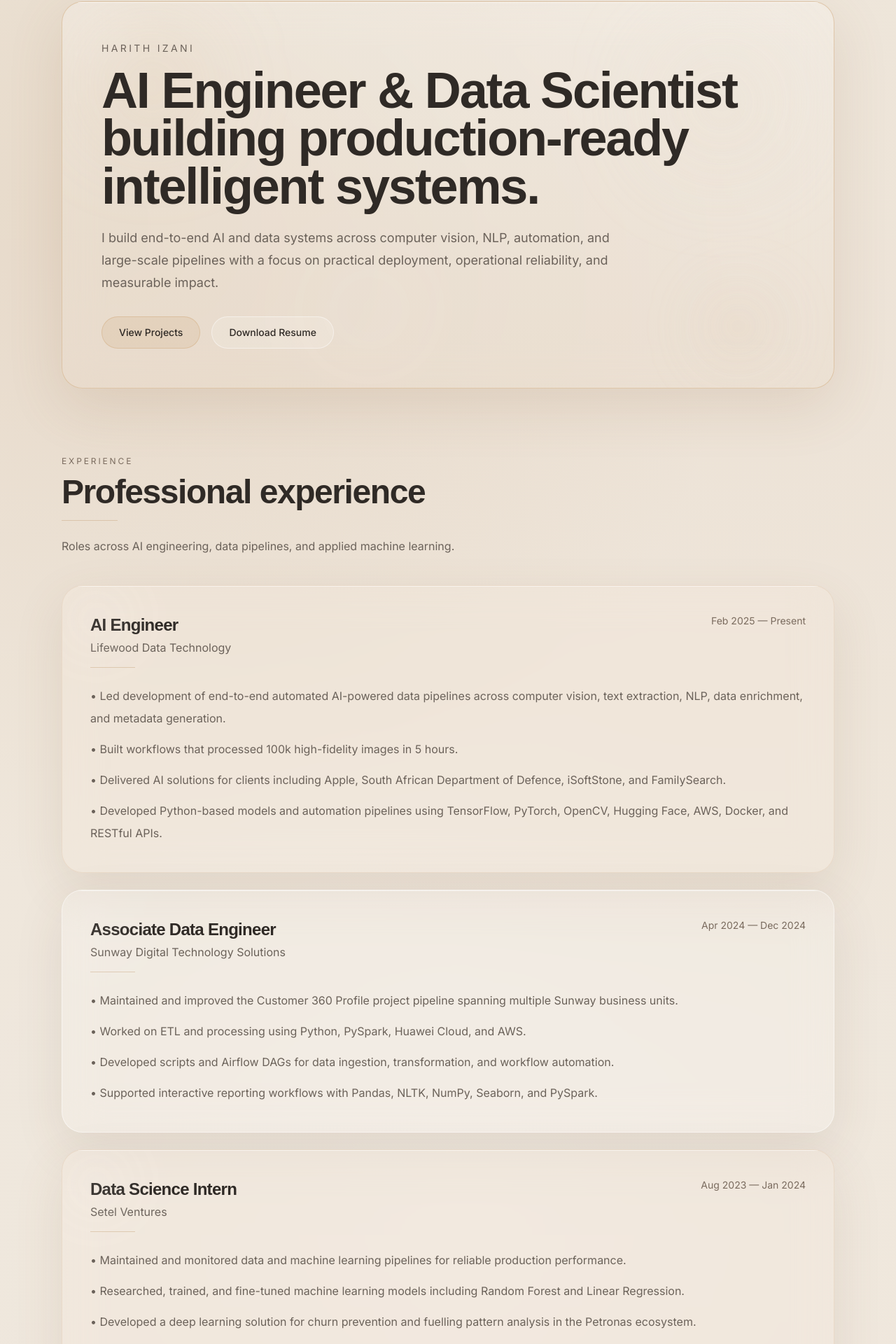
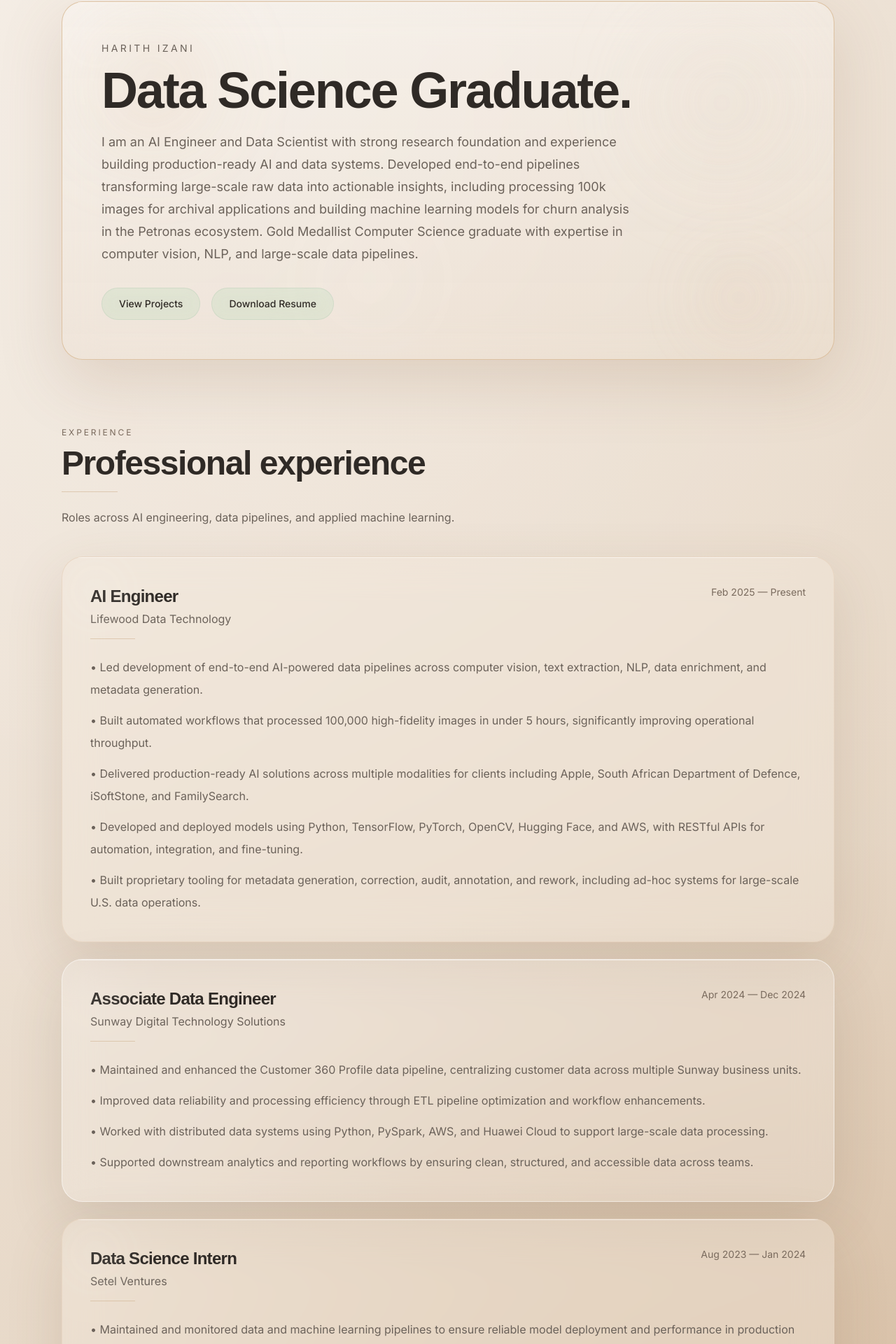
Before and after one commit to HarithIzani/Portfolio, a Next.js app: page / in a window 1280 px wide. Shown: the part 142-2062 px from the top of the page at 70% size. Built offline with nearby package versions, Linux system fonts and the light colour scheme.

Commit message:
resume update

```diff
--- a/app/globals.css
+++ b/app/globals.css
@@ -11,14 +11,29 @@ html {
 
 body {
   min-height: 100vh;
+
   background:
-    radial-gradient(circle at 10% 10%, rgba(198, 162, 122, 0.20), transparent 22%),
-    radial-gradient(circle at 84% 14%, rgba(231, 216, 199, 0.30), transparent 24%),
-    radial-gradient(circle at 68% 76%, rgba(220, 199, 176, 0.24), transparent 24%),
-    radial-gradient(circle at 28% 82%, rgba(214, 184, 147, 0.16), transparent 18%),
-    radial-gradient(circle at 52% 42%, rgba(255, 255, 255, 0.14), transparent 30%),
-    linear-gradient(180deg, rgba(255,255,255,0.14), rgba(255,255,255,0.03)),
-    #ede4d8;
+    /* warm right-side depth (like your reference lighting) */
+    radial-gradient(circle at 85% 50%, rgba(184, 140, 96, 0.28), transparent 40%),
+
+    /* soft shadow bottom right */
+    radial-gradient(circle at 70% 85%, rgba(160, 120, 82, 0.22), transparent 45%),
+
+    /* subtle top lighting */
+    radial-gradient(circle at 30% 10%, rgba(255, 255, 255, 0.22), transparent 30%),
+
+    /* mid warmth */
+    radial-gradient(circle at 50% 40%, rgba(220, 199, 176, 0.18), transparent 35%),
+
+    /* base gradient (this is key change) */
+    linear-gradient(
+      135deg,
+      #f3ebe2 0%,
+      #e7d8c7 40%,
+      #dcc7b0 70%,
+      #c9a984 100%
+    );
+
   color: var(--foreground);
   font-family: var(--font-sans), Arial, Helvetica, sans-serif;
 }
@@ -50,3 +65,20 @@ h3,
   -ms-overflow-style: none;
   scrollbar-width: none;
 }
+
+.btn-primary {
+  background-color: rgba(194, 223, 195, 0.35); /* faint green */
+  color: #2F2A26;
+  border: 1px solid rgba(180, 200, 180, 0.35);
+
+  backdrop-filter: blur(10px);
+  transition: all 0.25s ease;
+}
+
+.btn-primary:hover {
+  background-color: #D2EOD3; /* full green */
+  border-color: rgba(180, 200, 180, 0.6);
+
+  transform: translateY(-1px);
+  box-shadow: 0 10px 30px rgba(120, 160, 120, 0.18);
+}
--- a/components/layout/navbar.tsx
+++ b/components/layout/navbar.tsx
@@ -42,7 +42,7 @@ export default function Navbar() {
             <div className="flex items-center gap-3">
               <a
                 href="/resume.pdf"
-                className="hidden rounded-full border border-[#D7B893]/70 bg-[#D7B893]/28 px-4 py-2 text-sm font-medium text-[#2F2A26] transition hover:-translate-y-0.5 hover:bg-[#D7B893]/38 md:inline-flex"
+                className="btn-primary rounded-full px-4 py-2 text-sm font-medium"
               >
                 Resume
               </a>
--- a/components/sections/contact.tsx
+++ b/components/sections/contact.tsx
@@ -1,35 +1,64 @@
+"use client";
+
 import Container from "../ui/container";
 import FadeUp from "../ui/fade-up";
 import GlassCard from "../ui/glass-card";
 import SectionTitle from "../ui/section-title";
 
+const contactLinks = [
+  {
+    label: "LinkedIn",
+    url: "https://www.linkedin.com/in/harithizani/",
+  },
+  {
+    label: "GitHub",
+    url: "https://github.com/harithizani",
+  },
+  {
+    label: "Email",
+    url: "mailto:harithizani@gmail.com",
+  },
+  {
+    label: "Phone",
+    url: "tel:+60133213912",
+    display: "+60 13-321 3912",
+  },
+];
+
 export default function ContactSection() {
   return (
-    <section id="contact" className="pb-10 pt-24">
+    <section id="contact" className="pt-24">
       <Container>
         <FadeUp>
           <SectionTitle
             eyebrow="Contact"
-            title="Let’s build something meaningful."
-            description="I’m open to AI, data, and engineering opportunities, collaborations, and project discussions."
+            title="Let’s work together"
+            description="If you're building something impactful or need help with AI, data systems, or production pipelines, feel free to reach out."
           />
         </FadeUp>
 
         <FadeUp delay={0.08}>
-          <GlassCard variant="highlight" className="p-8 md:p-10">
-            <div className="space-y-4 text-[#6B625A]">
-              <p>
-                <span className="font-medium text-[#2F2A26]">Email:</span>{" "}
-                harithizani@gmail.com
-              </p>
-              <p>
-                <span className="font-medium text-[#2F2A26]">LinkedIn:</span>{" "}
-                linkedin.com/in/harithizani/
-              </p>
-              <p>
-                <span className="font-medium text-[#2F2A26]">Location:</span>{" "}
-                Subang Jaya, Selangor
-              </p>
+          <GlassCard variant="highlight" className="mt-8 p-8 md:p-10">
+            <div className="flex flex-wrap gap-4">
+              {contactLinks.map((link) => {
+                const isExternal =
+                  link.url.startsWith("http") ||
+                  link.url.startsWith("mailto");
+
+                return (
+                  <a
+                    key={link.label}
+                    href={link.url}
+                    target={isExternal ? "_blank" : undefined}
+                    rel={isExternal ? "noopener noreferrer" : undefined}
+                    className="btn-primary rounded-full px-5 py-3 text-sm font-medium"
+                  >
+                    {link.label === "Phone" && link.display
+                      ? link.display
+                      : link.label}
+                  </a>
+                );
+              })}
             </div>
           </GlassCard>
         </FadeUp>
--- a/components/sections/experience.tsx
+++ b/components/sections/experience.tsx
@@ -1,3 +1,5 @@
+"use client";
+
 import Container from "../ui/container";
 import FadeUp from "../ui/fade-up";
 import GlassCard from "../ui/glass-card";
@@ -9,10 +11,11 @@ const experienceItems = [
     company: "Lifewood Data Technology",
     period: "Feb 2025 — Present",
     points: [
-      "Led development of end-to-end automated AI-powered data pipelines across computer vision, text extraction, NLP, data enrichment, and metadata generation.",
-      "Built workflows that processed 100k high-fidelity images in 5 hours.",
-      "Delivered AI solutions for clients including Apple, South African Department of Defence, iSoftStone, and FamilySearch.",
-      "Developed Python-based models and automation pipelines using TensorFlow, PyTorch, OpenCV, Hugging Face, AWS, Docker, and RESTful APIs.",
+      "Led development of end-to-end AI-powered data pipelines across computer vision, text extraction, NLP, data enrichment, and metadata generation.",
+      "Built automated workflows that processed 100,000 high-fidelity images in under 5 hours, significantly improving operational throughput.",
+      "Delivered production-ready AI solutions across multiple modalities for clients including Apple, South African Department of Defence, iSoftStone, and FamilySearch.",
+      "Developed and deployed models using Python, TensorFlow, PyTorch, OpenCV, Hugging Face, and AWS, with RESTful APIs for automation, integration, and fine-tuning.",
+      "Built proprietary tooling for metadata generation, correction, audit, annotation, and rework, including ad-hoc systems for large-scale U.S. data operations.",
     ],
   },
   {
@@ -20,10 +23,10 @@ const experienceItems = [
     company: "Sunway Digital Technology Solutions",
     period: "Apr 2024 — Dec 2024",
     points: [
-      "Maintained and improved the Customer 360 Profile project pipeline spanning multiple Sunway business units.",
-      "Worked on ETL and processing using Python, PySpark, Huawei Cloud, and AWS.",
-      "Developed scripts and Airflow DAGs for data ingestion, transformation, and workflow automation.",
-      "Supported interactive reporting workflows with Pandas, NLTK, NumPy, Seaborn, and PySpark.",
+      "Maintained and enhanced the Customer 360 Profile data pipeline, centralizing customer data across multiple Sunway business units.",
+      "Improved data reliability and processing efficiency through ETL pipeline optimization and workflow enhancements.",
+      "Worked with distributed data systems using Python, PySpark, AWS, and Huawei Cloud to support large-scale data processing.",
+      "Supported downstream analytics and reporting workflows by ensuring clean, structured, and accessible data across teams.",
     ],
   },
   {
@@ -31,10 +34,11 @@ const experienceItems = [
     company: "Setel Ventures",
     period: "Aug 2023 — Jan 2024",
     points: [
-      "Maintained and monitored data and machine learning pipelines for reliable production performance.",
-      "Researched, trained, and fine-tuned machine learning models including Random Forest and Linear Regression.",
-      "Developed a deep learning solution for churn prevention and fuelling pattern analysis in the Petronas ecosystem.",
-      "Contributed to AB testing, customer behavior analysis, and a customer profile consolidation mock-up using ETL and Power BI.",
+      "Maintained and monitored data and machine learning pipelines to ensure reliable model deployment and performance in production environments.",
+      "Researched, trained, and fine-tuned machine learning models including Random Forest, Linear Regression, and statistical models.",
+      "Developed a deep learning solution for churn prediction and fuelling pattern analysis across Petronas stations nationwide.",
+      "Conducted customer behavior analysis and A/B testing to evaluate campaign performance and optimize business decisions.",
+      "Led a mock customer profile consolidation project using ETL pipelines, machine learning techniques, and Power BI for visualization.",
     ],
   },
 ];
--- a/components/sections/hero.tsx
+++ b/components/sections/hero.tsx
@@ -22,26 +22,26 @@ export default function HeroSection() {
               </p>
 
               <h1 className="max-w-5xl text-4xl font-semibold leading-[0.95] tracking-tight text-[#2F2A26] md:text-7xl">
-                AI Engineer & Data Scientist building production-ready intelligent systems.
+                Data Science Graduate.
               </h1>
 
               <p className="mt-6 max-w-3xl text-base leading-8 text-[#6B625A] md:text-lg">
-                I build end-to-end AI and data systems across computer vision, NLP,
-                automation, and large-scale pipelines with a focus on practical deployment,
-                operational reliability, and measurable impact.
+                I am an AI Engineer and Data Scientist with strong research foundation and experience building production-ready AI and data systems.
+                Developed end-to-end pipelines transforming large-scale raw data into actionable insights, including processing 100k images for archival applications and building machine learning models for churn analysis in the Petronas ecosystem.
+                Gold Medallist Computer Science graduate with expertise in computer vision, NLP, and large-scale data pipelines.
               </p>
 
               <div className="mt-8 flex flex-wrap gap-4">
                 <a
                   href="#projects"
-                  className="rounded-full border border-[#D7B893]/70 bg-[#D7B893]/28 px-6 py-3 text-sm font-medium text-[#2F2A26] transition hover:-translate-y-0.5 hover:bg-[#D7B893]/40"
+                  className="btn-primary rounded-full px-6 py-3 text-sm font-medium"
                 >
                   View Projects
                 </a>
 
                 <a
                   href="/resume.pdf"
-                  className="rounded-full border border-white/45 bg-white/16 px-6 py-3 text-sm font-medium text-[#2F2A26] transition hover:bg-white/24"
+                  className="btn-primary rounded-full px-6 py-3 text-sm font-medium"
                 >
                   Download Resume
                 </a>
--- a/components/ui/glass-card.tsx
+++ b/components/ui/glass-card.tsx
@@ -13,11 +13,11 @@ export default function GlassCard({
 }: GlassCardProps) {
   const variantStyles = {
     default:
-      "border-white/45 bg-white/16 shadow-[0_24px_70px_rgba(84,62,42,0.10)]",
+      "border-white/50 bg-white/20 shadow-[0_28px_80px_rgba(84,62,42,0.14)]",
     warm:
-      "border-[#E6D3BF]/70 bg-[#F2E8DD]/35 shadow-[0_24px_70px_rgba(120,88,56,0.12)]",
+      "border-[#E6D3BF]/80 bg-[#F2E8DD]/40 shadow-[0_28px_80px_rgba(120,88,56,0.16)]",
     highlight:
-      "border-[#D7B893]/70 bg-[linear-gradient(180deg,rgba(255,255,255,0.22),rgba(231,216,199,0.22))] shadow-[0_26px_80px_rgba(140,102,66,0.14)]",
+      "border-[#D7B893]/80 bg-[linear-gradient(180deg,rgba(255,255,255,0.28),rgba(231,216,199,0.25))] shadow-[0_32px_90px_rgba(140,102,66,0.18)]",
   };
 
   return (
```
Also changed, not shown: components/sections/projects.tsx (+10 -10 lines).
